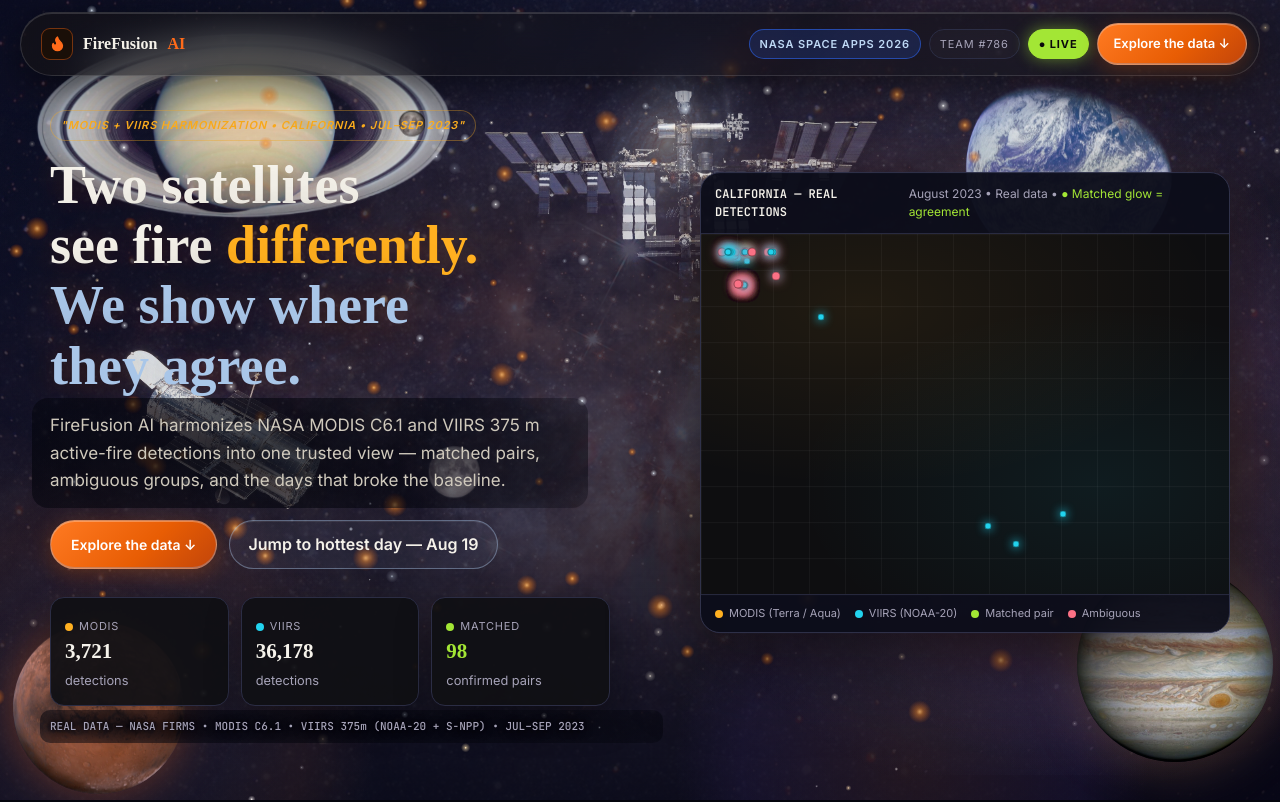
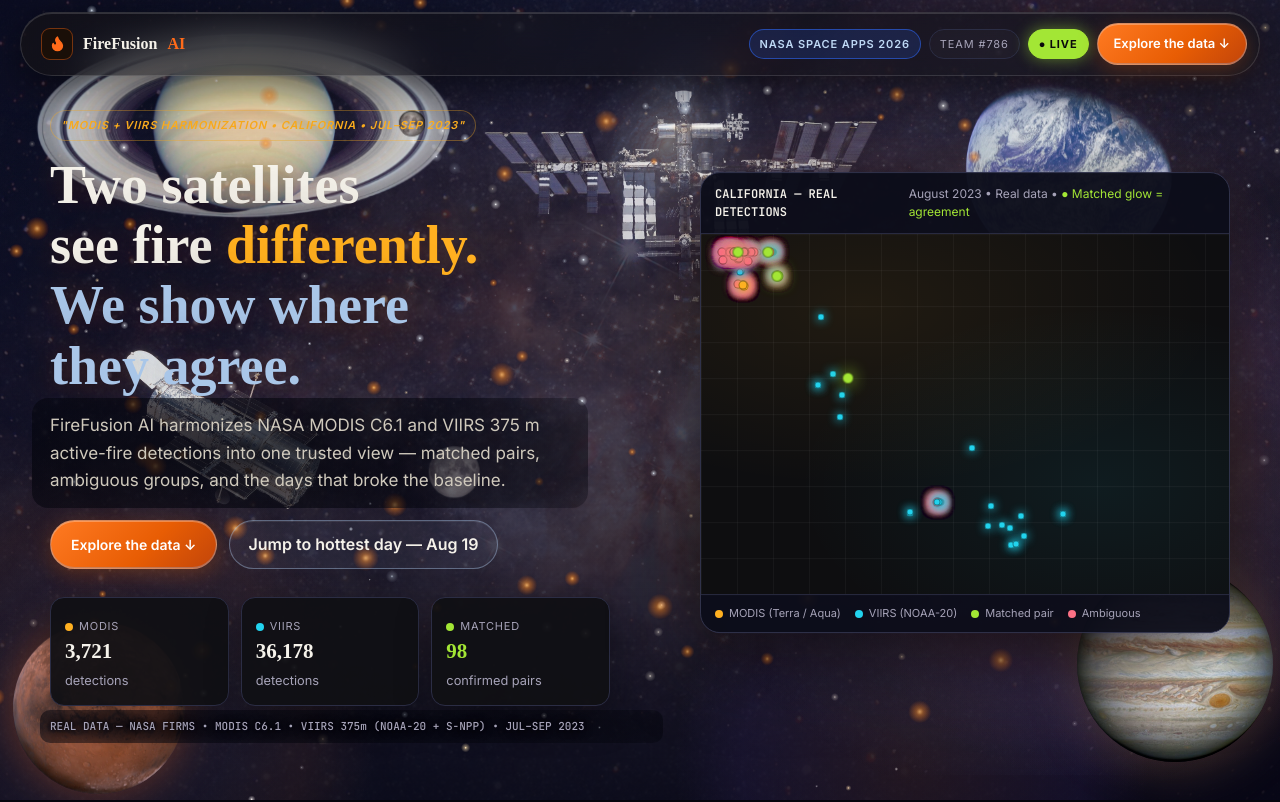
Before and after one commit to hina971/HR-PyroVanta, a React (Vite) app in the folder frontend/: page / in a window 1280 px wide. Shown: the top 802 px of the page. Built offline with nearby package versions, Linux system fonts and the light colour scheme; no server answers; a web font is replaced by a local one.

Commit message:
Add files via upload

```diff
--- a/frontend/src/components/Hero.tsx
+++ b/frontend/src/components/Hero.tsx
@@ -214,7 +214,7 @@ export default function Hero({
               </span>
             </div>
             <div className="map-stage" id="heroMap">
-              {points.slice(0, 70).map((p) => (
+              {points.map((p) => (
                 <FireDot key={p.id} p={p} />
               ))}
             </div>
```
